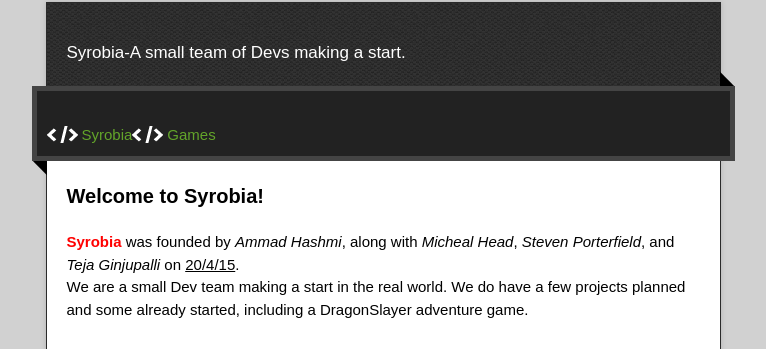
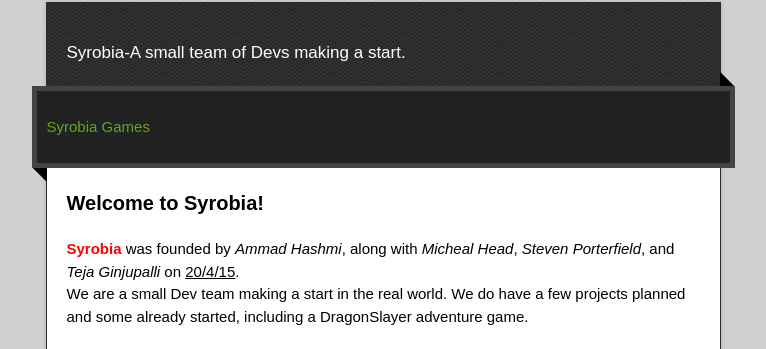
Before and after one commit to Syrobia/syrobia.github.io, a plain HTML site: page index.html in a window 1280 px wide. Shown: the part 128-477 px from the top of the page, without its empty margins (257-1023 px from the left). Drawn offline with nearby package versions, Linux system fonts and the light colour scheme.

Commit message:
Update index.html

```diff
--- a/index.html
+++ b/index.html
@@ -28,7 +28,7 @@
       <div id="main" role="main">
         <div class="download-bar">
         <div class="inner">
-         <p> <a href="index.html" class="code">Syrobia   </a>   <a href="games.html" class="code"> Games     </a></p>
+         <p> <a href="index.html" class="link">Syrobia   </a>   <a href="games.html" class="link"> Games     </a></p>
         </div>
         <span class="blc"></span><span class="trc"></span>
         </div>
```
